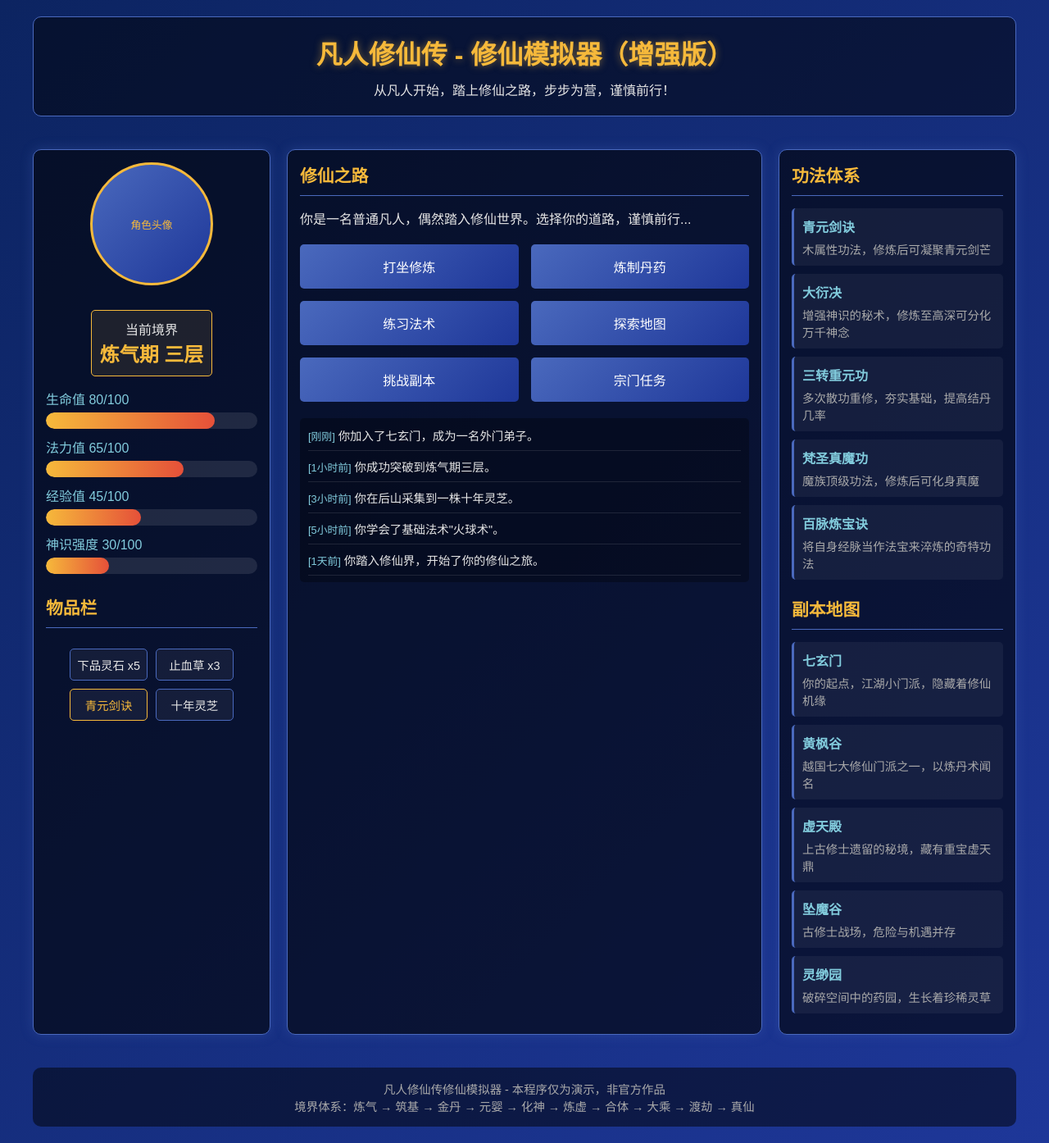
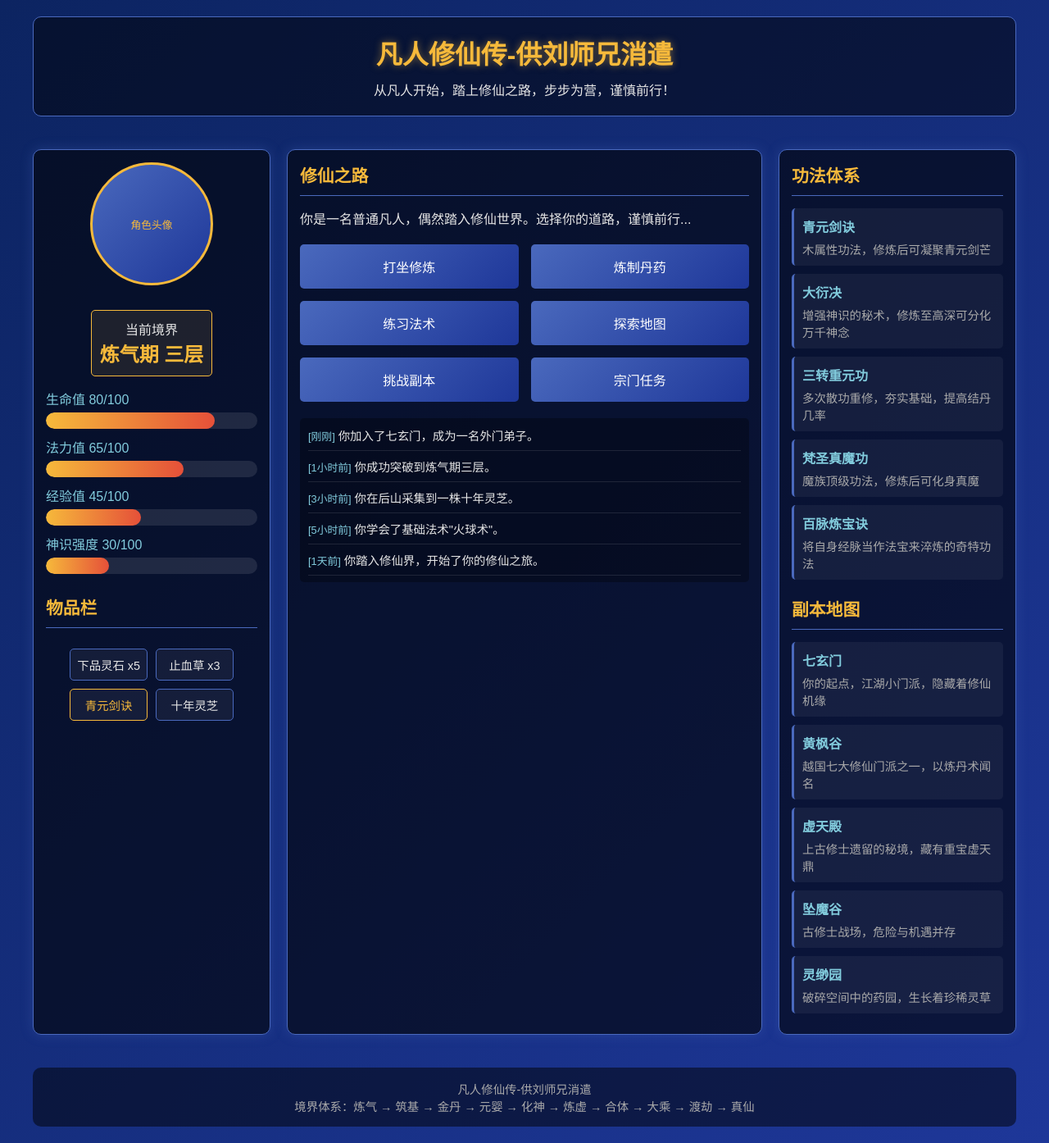
Before and after one commit to Elicsdy/mortal.io, a plain HTML site: page index.html in a window 1280 px wide. Shown: the whole page at 82% size. Drawn offline with Linux system fonts and the light colour scheme.

Commit message:
Add files via upload

```diff
--- a/index.html
+++ b/index.html
@@ -352,7 +352,7 @@
 <body>
     <div class="container">
         <header>
-            <h1>凡人修仙传 - 修仙模拟器（增强版）</h1>
+            <h1>凡人修仙传-供刘师兄消遣</h1>
             <p>从凡人开始，踏上修仙之路，步步为营，谨慎前行！</p>
         </header>
 
@@ -488,7 +488,7 @@
         </div>
 
         <footer>
-            <p>凡人修仙传修仙模拟器 - 本程序仅为演示，非官方作品</p>
+            <p>凡人修仙传-供刘师兄消遣</p>
             <p>境界体系：炼气 → 筑基 → 金丹 → 元婴 → 化神 → 炼虚 → 合体 → 大乘 → 渡劫 → 真仙</p>
         </footer>
     </div>
```
